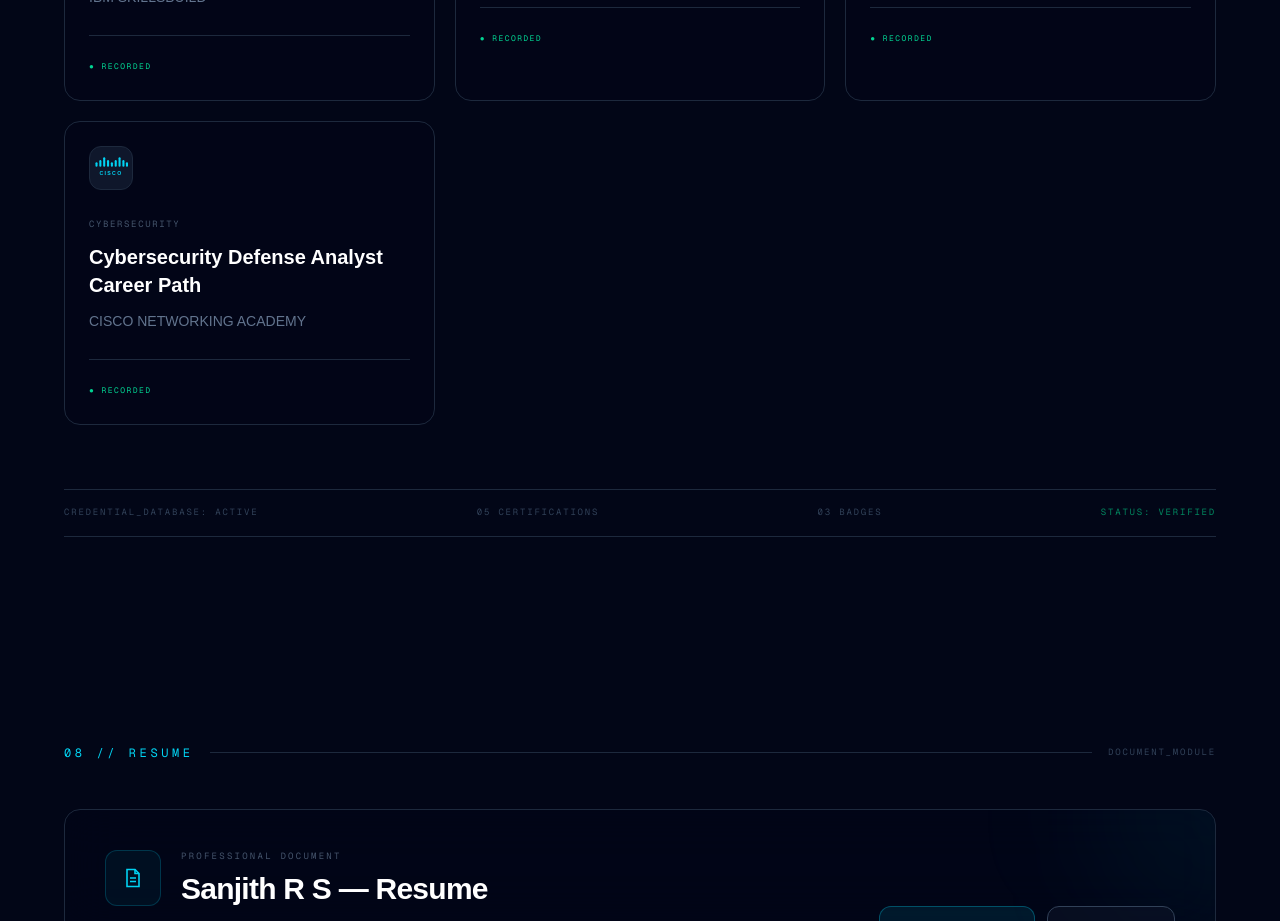
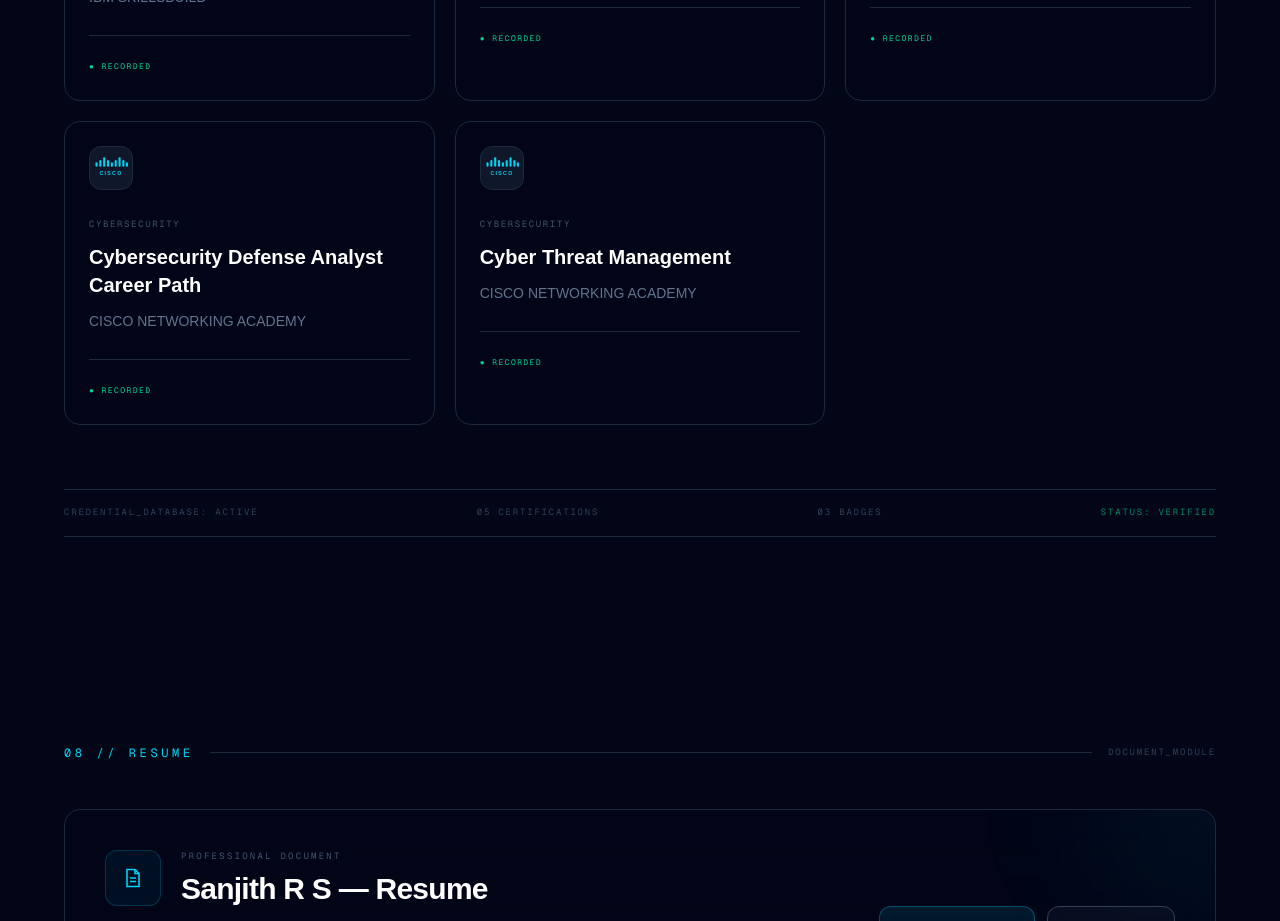
Before and after one commit to Sanjith0804/sanjith-portfolio, a Next.js app: page / in a window 1280 px wide. Shown: the part 10480-11401 px from the top of the page. Built offline with nearby package versions, Linux system fonts and the light colour scheme.

Commit message:
Add Cisco badge

```diff
--- a/components/Certifications.tsx
+++ b/components/Certifications.tsx
@@ -102,6 +102,13 @@ const additionalBadges = [
     mark: "CISCO",
     markType: "cisco",
   },
+  {
+  issuer: "CISCO NETWORKING ACADEMY",
+  title: "Cyber Threat Management",
+  category: "Cybersecurity",
+  mark: "CISCO",
+  markType: "cisco",
+},
 ];
 
 function CredentialIcon({
```
